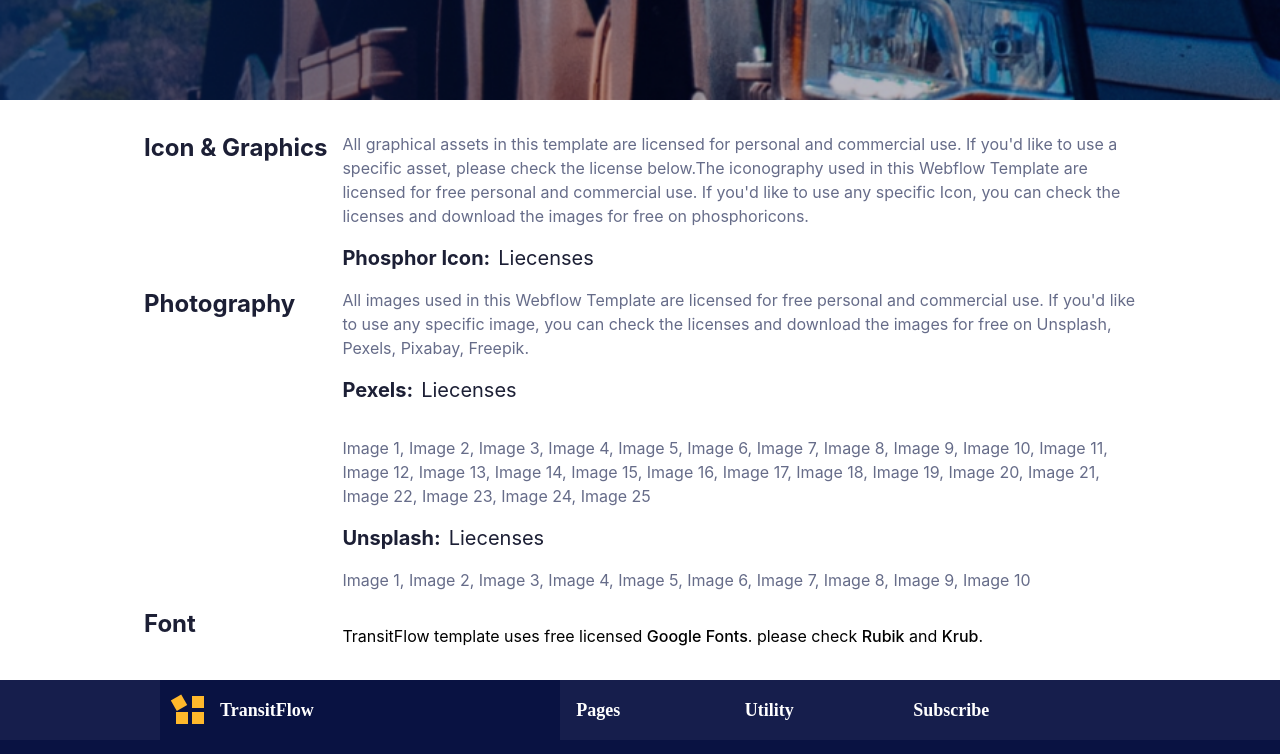
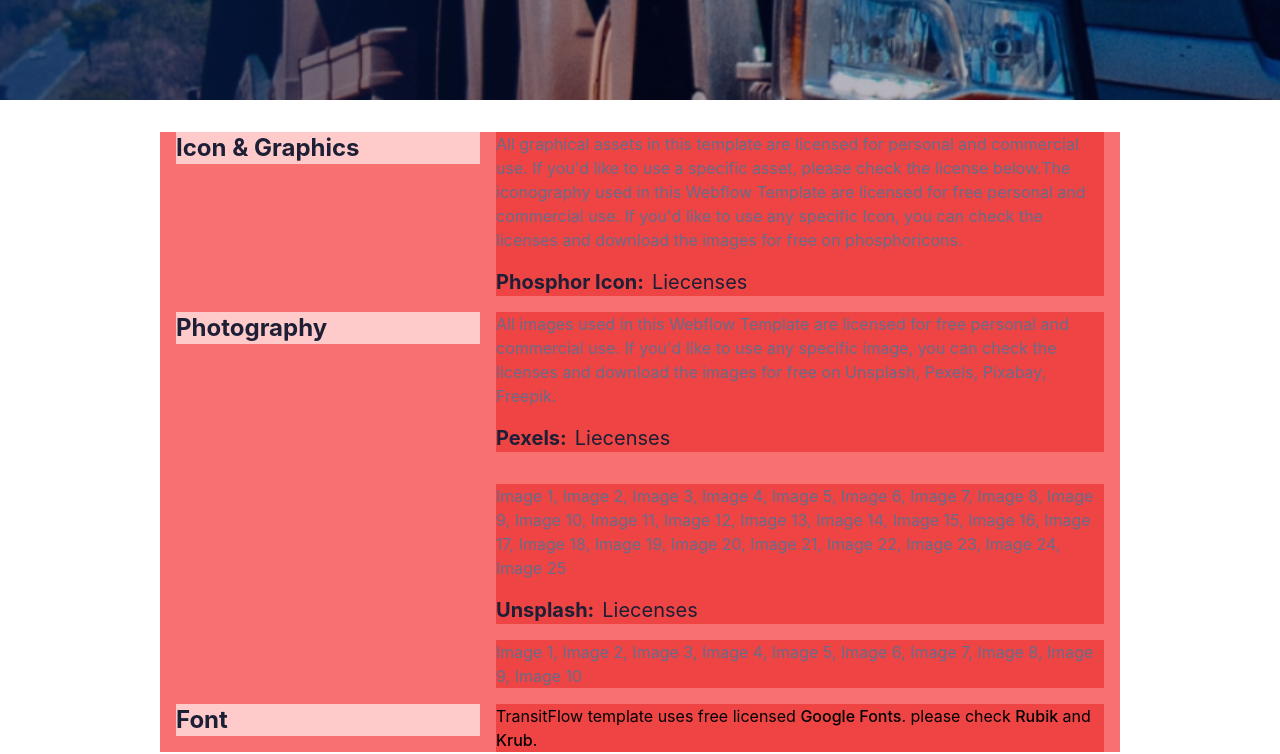
Before and after one commit to smartcollins/logistics, a React (Create React App) app: page /liecenses in a window 1280 px wide. Shown: the part 540-1294 px from the top of the page. Built offline with nearby package versions, Linux system fonts and the light colour scheme.

Commit message:
modifying Liecenses

```diff
--- a/src/pages/Liecenses.jsx
+++ b/src/pages/Liecenses.jsx
@@ -25,13 +25,13 @@ const Liecenses = () => {
         sm: true
     }]
     const item = itemAry.map((item, idx) => (
-        <div key={idx} className='flex items-start justify-between'>
-            <p style={{ color: color.darkTxt }} className='font-bold text-2xl capitalize'>{item.txt}</p>
-            <div className='w-4/5 flex flex-col gap-4'>
-                <p style={{ color: color.grayTxt }}>
+        <div key={idx} className='flex items-start justify-between gap-4'>
+            <p style={{ color: color.darkTxt }} className='font-bold text-2xl capitalize bg-red-200 w-2/4'>{item.txt}</p>
+            <div className='w-full flex flex-col gap-4 bg-red-500'>
+                <p style={{ color: color.grayTxt }} className='empty:hidden'>
                     {item.txt2}
                 </p>
-                {item.txt3 && <p style={{ color: color.darkTxt }} className=' font-bold capitalize w-fit flex items-center gap-2 text-xl'>{item.txt3}:<span className=' font-normal '>Liecenses</span></p>}
+                {item.txt3 && <p style={{ color: color.darkTxt }} className=' font-bold capitalize w-fit flex items-center gap-2 text-xl'>{item.txt3}:<span className=' font-normal'>Liecenses</span></p>}
                 {item.sm && <p>TransitFlow template uses free licensed <span className='  font-medium'>Google Fonts</span>. please check <span className='  font-medium'>Rubik</span> and <span className='  font-medium'>Krub</span>.</p>}
             </div>
         </div>
@@ -39,7 +39,7 @@ const Liecenses = () => {
     return (
         <div>
             <div>{banner.slice(13, 14).map((item, idx) => <Banner key={idx} {...item} />)}</div>
-            <div className=' w-4/5 mx-auto px-4 space-y-4 my-8'>
+            <div className=' md:w-3/4 mx-auto px-4 space-y-4 my-8 bg-red-400'>
                 {item}
             </div>
             <Footer />
```
